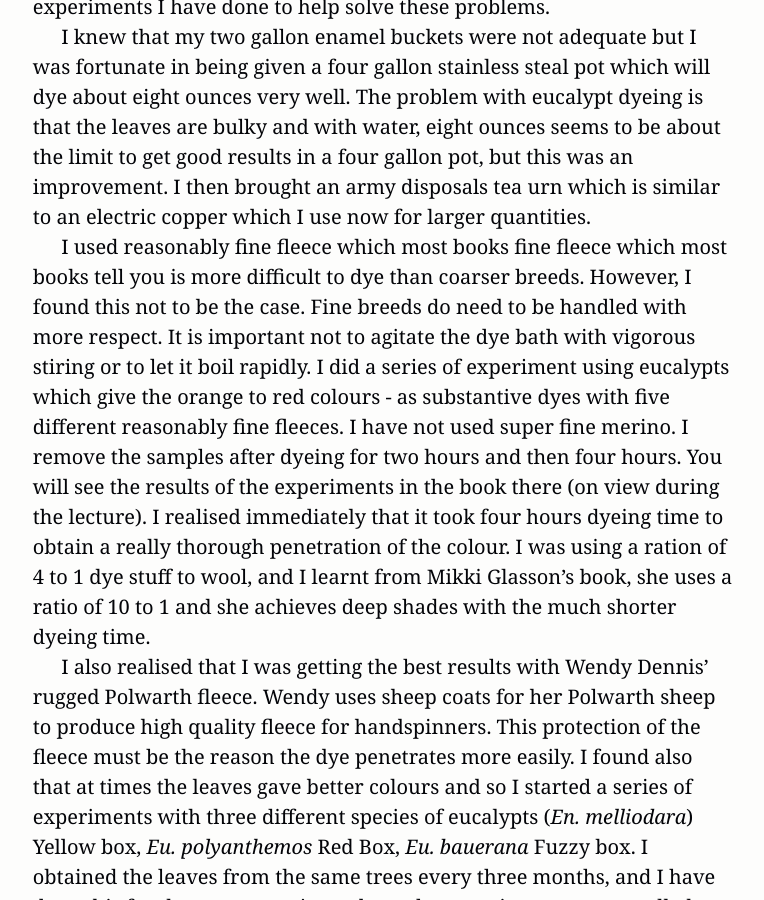
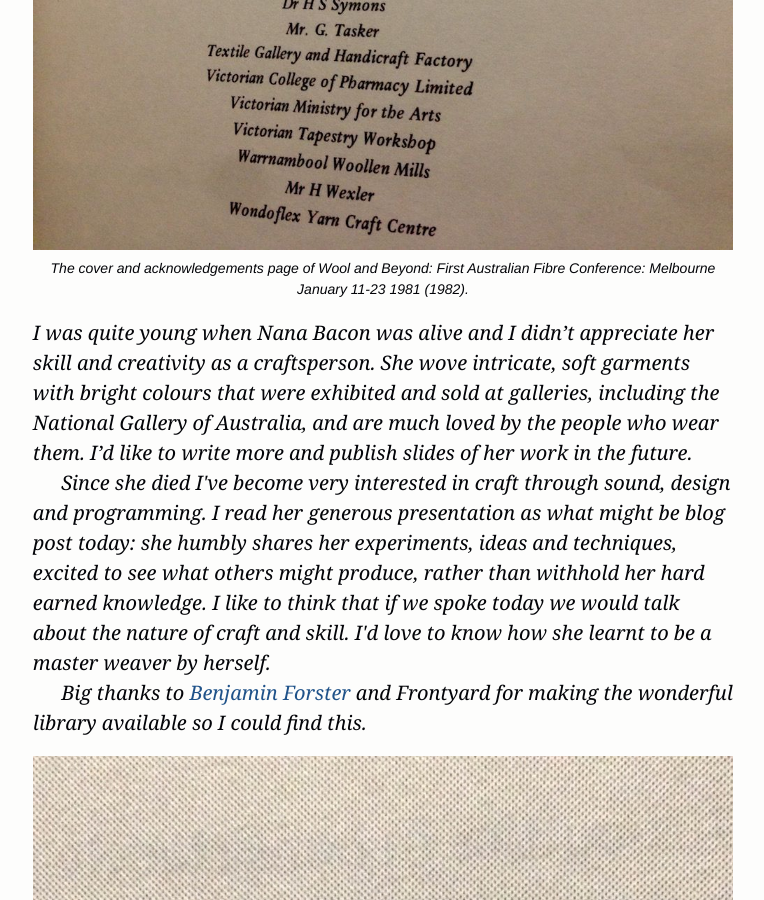
Before and after one commit to equivalentideas/home, a Jekyll site: the page built from _posts/2016-05-05-Natural-Dyes-Presented-by-Joan-Bacon.markdown, in a window 1280 px wide and 900 px high, scrolled down 2341 px. Shown: the whole window, without its empty margins (257-1021 px from the left). Built offline with Jekyll 4.4.1, drawn with Linux system fonts in a browser that asks for light colours; nearby versions of some CDN libraries; some of the changed text lies outside the part shown.

Commit message:
Add images to introduction

```diff
--- a/_posts/2016-05-05-Natural-Dyes-Presented-by-Joan-Bacon.markdown
+++ b/_posts/2016-05-05-Natural-Dyes-Presented-by-Joan-Bacon.markdown
@@ -15,11 +15,22 @@
 
 <p>I pulled the book off the shelf because of it's interested title and design. As I flicked through, my Nana’s familiar name jumped out on the acknowledgements page. I searched through for other mentions and found this article, <cite>Natural Dyes, Presented by Joan Bacon</cite>, in the contents. I was amazed to stumble across her voice like this.</p>
 
+<figure id="figure-1" class="graphic-figure central-figure">
+	<img alt="Photograph of the cover of Wool and Beyond: First Australian Fibre Conference: Melbourne January 11-23 1981 (1982)" src="/assets/build/wool_and_beyond_first_australian_fibre_conference_cover.jpg" />
+	<img alt="Photograph of the acknowledgements page of Wool and Beyond: First Australian Fibre Conference: Melbourne January 11-23 1981 (1982)" src="/assets/build/wool_and_beyond_first_australian_fibre_conference_acknowledgements.jpg" />
+	<figcaption>The cover and acknowledgements page of <cite>Wool and Beyond: First Australian Fibre Conference: Melbourne January 11-23 1981 (1982)</cite>.</figcaption>
+</figure>
+
 <p>I was quite young when Nana Bacon was alive and I didn’t appreciate her skill and creativity as a craftsperson. She wove intricate, soft garments with bright colours that were exhibited and sold at galleries, including the National Gallery of Australia, and are much loved by the people who wear them. I’d like to write more and publish slides of her work in the future.</p>
 
 <p>Since she died I've become very interested in craft through sound, design and programming. I read her generous presentation as what might be blog post today: she humbly shares her experiments, ideas and techniques, excited to see what others might produce, rather than withhold her hard earned knowledge. I like to think that if we spoke today we would talk about the nature of craft and skill. I'd love to know how she learnt to be a master weaver by herself.</p>
 
 <p><em>Big</em> thanks to <a href="http://emptybook.net/">Benjamin Forster</a> and Frontyard for making the wonderful library available so I could find this.</p>
+
+<figure id="figure-2" class="graphic-figure central-figure">
+	<img alt="Photograph of Joan Bacon" src="/assets/build/1982_joan_bacon_in_wool_and_beyond_crop.jpg" />
+	<figcaption>Joan Bacon in photogrph that accompanies the article (cropped). Photographer unknown.</figcaption>
+</figure>
 </aside>
 
 ## Natural Dyes
@@ -52,7 +63,7 @@
 
 I feel this is quite an acceptable difference to have lightfast yarn. I have developed a fairly routine method now for my own use. I use only the leaves at a ratio of usually 4 to 1 dyestuff to wool. The leaves are soaked overnight in hot water, next day slowly brought to the boil, kept at a simmer for one hour. The yarn is the added and kept at a temp of 90ºC or 190ºF for 2 to 4 hours depending on the depth of colour required. Sometimes the red dye doesn’t appear to be released into the dyebath for up to 2 hours. When possible I leave the yarn to cool in the dye-bath. I then do any post-mordanting using tin, copper, or iron for a range of shades, and the chrome after treatment for lightfastness. I have found that 1/2 cup of vinegar in the last rinse helps to restore the lustre of the fleece.
 
-<figure id="figure-1" class="wide-figure graphic-figure central-figure">
+<figure id="figure-3" class="wide-figure graphic-figure central-figure">
 	<img alt="Photograph of Joan Bacon and two other women" src="/assets/build/1982_joan_bacon_in_wool_and_beyond.jpg" />
 	<figcaption>Photograph of Joan Bacon (left) that accompanies the article. Photographer unknown.</figcaption>
 </figure>
```
Also changed, not shown: assets/1982_joan_bacon_in_wool_and_beyond_crop.jpg (added), assets/build/1982_joan_bacon_in_wool_and_beyond_crop.jpg (added), assets/build/wool_and_beyond_first_australian_fibre_conference_acknowledgements.jpg (added), assets/build/wool_and_beyond_first_australian_fibre_conference_cover.jpg (added), assets/wool_and_beyond_first_australian_fibre_conference_acknowledgements.jpg (added), assets/wool_and_beyond_first_australian_fibre_conference_cover.jpg (added).
